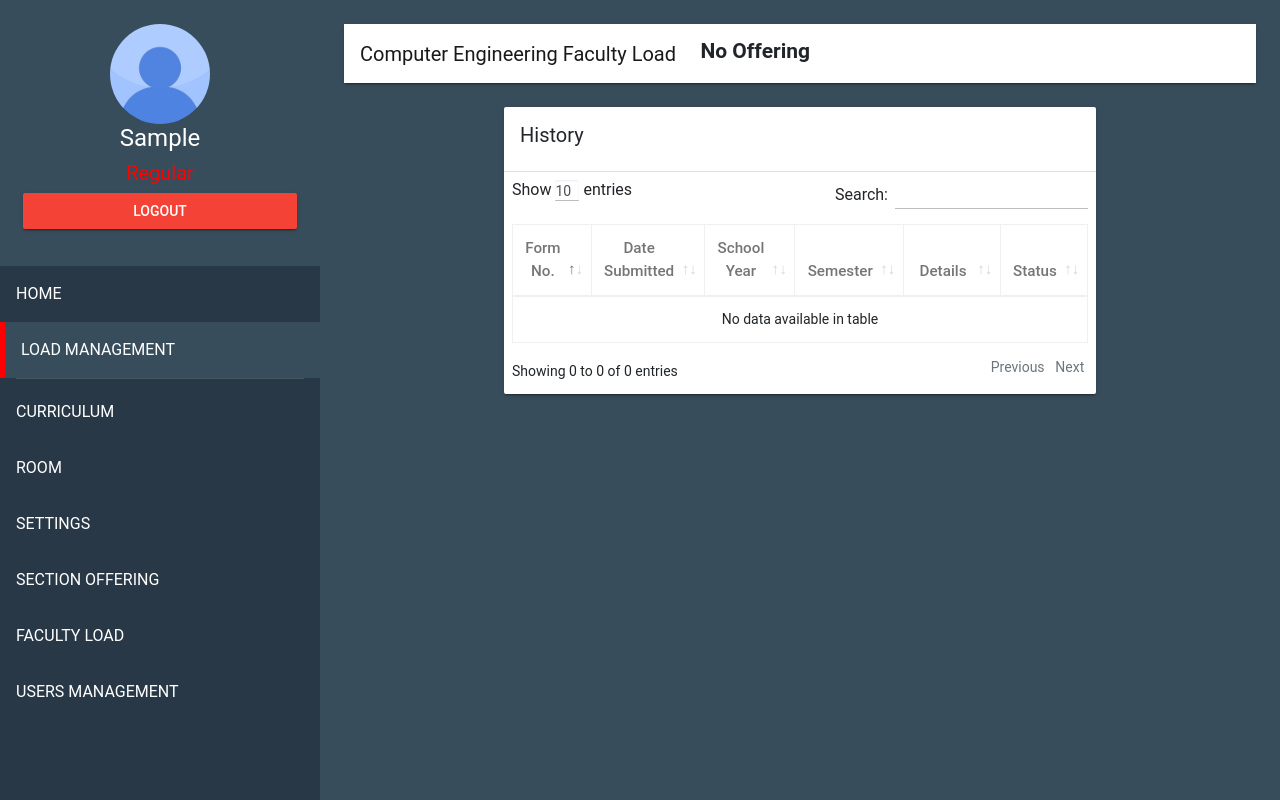
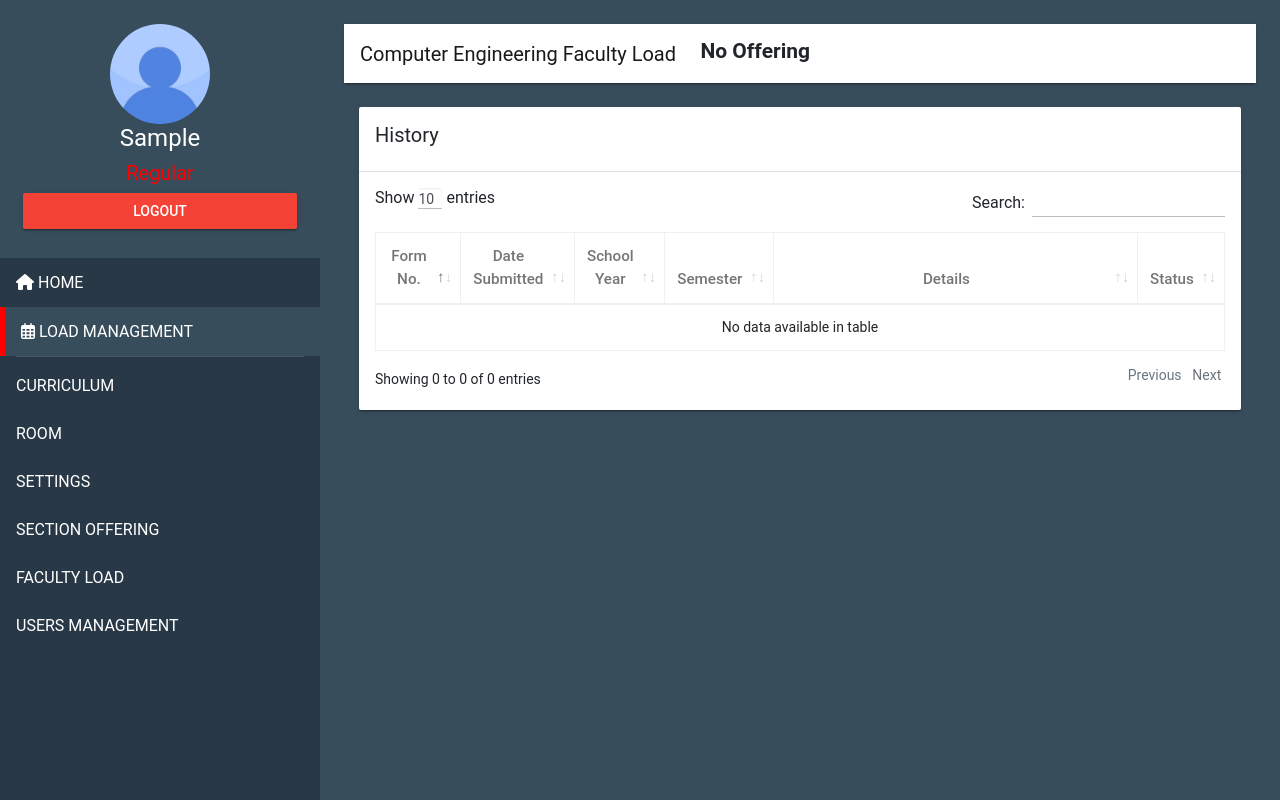
Before and after one commit to binteezyy/faculty-load-manager, a Django app: page /load-manager/ in a window 1280 px wide. Run offline with Django 3.2, Linux system fonts and the light colour scheme; the visitor is signed in with stand-in values (Sample User, id 1); data comes from the database, SQL or seed files in the repository; data that the repository does not hold is empty; some libraries are stand-ins or nearby versions.

Commit message:
HOTFIX: guWy

```diff
--- a/faculty_load_manager/load_manager/static/load_manager.css
+++ /dev/null
@@ -1,6 +0,0 @@
-.content{
-  padding: 0 20vh !important;
-}
-.card {
-  margin-bottom: 20px !important;
-}
--- a/faculty_load_manager/load_manager/static/main.css
+++ b/faculty_load_manager/load_manager/static/main.css
@@ -21,6 +21,25 @@
 #schedule-table.table-bordered > tbody > tr > td{
     border:1px solid black;
 }
+.table-responsive::-webkit-scrollbar-track
+{
+	-webkit-box-shadow: inset 0 0 6px rgba(0,0,0,0.3);
+	border-radius: 10px;
+	background-color: #F5F5F5;
+}
+
+.table-responsive::-webkit-scrollbar
+{
+	width: 12px;
+	background-color: #F5F5F5;
+}
+
+.table-responsive::-webkit-scrollbar-thumb
+{
+	border-radius: 10px;
+	-webkit-box-shadow: inset 0 0 6px rgba(0,0,0,.3);
+	background-color: #555;
+}
 
 .sidebar{
   width: 20rem;
@@ -29,6 +48,7 @@
   background-color: #283847;
   z-index: 2;
   margin-top: 0;
+  line-height:1rem;
 }
 .sidebar > hr {
   border-top: 1px solid rgba(255, 255, 255, .15);
@@ -53,7 +73,6 @@
   font-family: 'Montserrat', sans-serif;
 }
 
-
 .sidebar .sb-item .sb-link {
   display: block;
   text-align: left;
@@ -73,6 +92,11 @@
 }
 .sb-item.active.dashboard{
   border-left: 5px solid red;
+}
+
+img.profile {
+  height: 100px;
+  width: 100px;
 }
 #main-container {
   background-color: #384d5b;
@@ -103,3 +127,27 @@
 .curriculum .bmd-form-group{
   padding-top: 0 !important;
 }
+
+@media only screen and (max-width: 400px) {
+
+}
+
+@media only screen and (max-width: 768px) {
+  #main-container {
+    margin-left: 6.5rem;
+  }
+  .sidebar{
+    width: 6.5rem;
+  }
+  .sidebar-title{
+    font-size: 0.5rem;
+  }
+}
+
+@media (min-width: 992px) {
+
+}
+
+@media (min-width: 1200px) {
+
+}
--- a/faculty_load_manager/load_manager/templates/load_manager/components/chairperson/room/index.html
+++ b/faculty_load_manager/load_manager/templates/load_manager/components/chairperson/room/index.html
@@ -46,7 +46,7 @@
 {% endblock %}
 {% block content %}
 {% include "_modal.html" %}
-<div class="card animated fadeInDown lm-list">
+    <div class="card animated fadeInDown lm-list p-3">
     <div class="card-header">
       <h5>Room</h5>
     </div>
@@ -66,4 +66,5 @@
       </div>
     </div>
   </div>
+
 {% endblock %}
--- a/faculty_load_manager/load_manager/templates/load_manager/components/faculty-load/list.html
+++ b/faculty_load_manager/load_manager/templates/load_manager/components/faculty-load/list.html
@@ -92,7 +92,7 @@
     <h5>History</h5>
   </div>
   <div class="card-content">
-    <div class="table-responsive p-2">
+    <div class="table-responsive p-3">
       <table id="psched-table" class="table table-bordered table-hover" width="100%" cellspacing="0" role="grid" aria-describedby="dataTable_info">
        <thead >
          <tr role="row" class="text-center">
--- a/faculty_load_manager/load_manager/templates/load_manager/components/pload.html
+++ b/faculty_load_manager/load_manager/templates/load_manager/components/pload.html
@@ -32,8 +32,7 @@
   <div class="card-header">
     <h4>Preferred Schedule</h4>
   </div>
-  <div class="card-content">
-
+  <div class="card-content p-3">
     <div class="container-fluid">
     <form method="POST" >
       {% csrf_token %}
--- a/faculty_load_manager/load_manager/templates/load_manager/container/container.html
+++ b/faculty_load_manager/load_manager/templates/load_manager/container/container.html
@@ -8,13 +8,13 @@
       <a href="{% url 'user-profile' request.user.id %}" style="text-decoration:none;color: inherit;">
         <div class="row">
           <div class="col pt-3 center-block text-center">
-            <img src="/media/{{ avatar }}" class="rounded-circle" width="100px" size="100px">
+            <img class="profile rounded-circle" src="/media/{{ avatar }}" >
           </div>
         </div>
         <div class="row">
           <div class="col center-block text-center">
-            <h4 style="color:white">{{ request.user.first_name }}</h4>
-            <h5 style="color:red">{{ user_type }}</h5>
+            <h4 class="profile" style="color:white">{{ request.user.first_name }}</h4>
+            <h5 class="profile" style="color:red">{{ user_type }}</h5>
           </div>
 
         </div>
@@ -29,55 +29,56 @@
   </div>
   <li class="sb-item {% if viewtype == 'home' %}active{% endif %} dashboard">
     <a class="sb-link" href="{% url 'home' %}">
-      <i></i>
-      <span>Home</span>
+      <i class="fas fa-home"></i> <span class="sidebar-title">Home</span>
     </a>
   </li>
   <li class="sb-item {% if viewtype == 'load-manager' %}active{% endif %} dashboard">
     <a class="sb-link" href="{% url 'load-manager-list' %}">
-      <i></i>
-      <span>Load Management</span>
+      <i class="far fa-calendar-alt"></i> <span class="sidebar-title">Load Management</span>
     </a>
   </li>
 
   {% if request.user.is_staff or request.user.is_superuser %}
   <hr>
+  <div class="overflow-auto">
     <li class="sb-item {% if viewtype == 'curriculum' %}active{% endif %} dashboard">
       <a class="sb-link" href="{% url 'settings-curriculum' %}">
         <i></i>
-      <span>Curriculum</span>
+        <span class="sidebar-title">Curriculum</span>
       </a>
     </li>
     <li class="sb-item {% if viewtype == 'rooms' %}active{% endif %} dashboard">
       <a class="sb-link" href="{% url 'room' %}">
         <i></i>
-      <span>Room</span>
+        <span class="sidebar-title">Room</span>
       </a>
     </li>
     <li class="sb-item {% if viewtype == 'settings' %}active{% endif %} dashboard">
       <a class="sb-link" href="{% url 'settings' %}">
         <i></i>
-      <span>Settings</span>
+        <span class="sidebar-title">Settings</span>
       </a>
     </li>
     <li class="sb-item {% if viewtype == 'section-offering' %}active{% endif %} dashboard">
       <a class="sb-link" href="{% url 'section-offering' %}">
         <i></i>
-      <span>Section Offering</span>
+        <span class="sidebar-title">Section Offering</span>
       </a>
     </li>
     <li class="sb-item {% if viewtype == 'faculty-load' %}active{% endif %} dashboard">
       <a class="sb-link" href="{% url 'faculty-load' %}">
         <i></i>
-      <span>Faculty Load</span>
+        <span class="sidebar-title">Faculty Load</span>
       </a>
     </li>
     <li class="sb-item {% if viewtype == 'user-pool-management' %}active{% endif %} dashboard">
       <a class="sb-link" href="{% url 'chairperson-upm' %}">
         <i></i>
-      <span>Users Management</span>
+        <span class="sidebar-title">Users Management</span>
       </a>
     </li>
+  </div>
+
   {% endif %}
 </ul>
 <div id="main-container">
```
Lines whose indentation alone changed are shown as unchanged.
